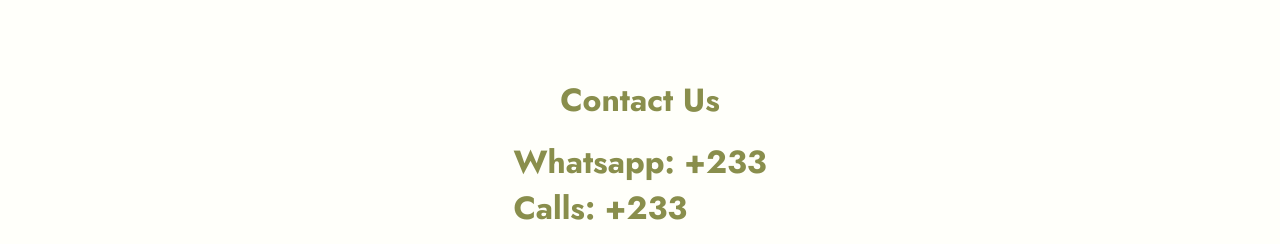
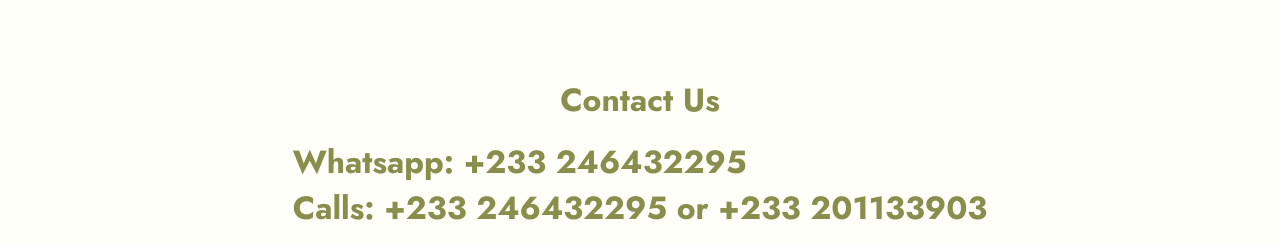
Before and after one commit to jibril04Afaa/fahdriss-farms, a plain HTML site: page index.html in a window 1280 px wide. Shown: the part 1416-1660 px from the top of the page. Drawn offline with Linux system fonts and the light colour scheme; grey boxes are pictures that could not be loaded.

Commit message:
added whatsapp and call numbers

```diff
--- a/index.html
+++ b/index.html
@@ -251,9 +251,9 @@
         <div class="contact-us">
             <div class="contact-us-container">
                 <h2>Contact Us</h2>
-                <h3>Whatsapp: +233
+                <h3>Whatsapp: +233 246432295
                     <br>
-                    Calls: +233
+                    Calls: +233 246432295 or +233 201133903
                 </h3>
                 <div class="map">
                     <iframe src="https://www.google.com/maps/embed?pb=!1m18!1m12!1m3!1d3970.0383329233664!2d-0.15776142546503194!3d5.707601732107555!2m3!1f0!2f0!3f0!3m2!1i1024!2i768!4f13.1!3m3!1m2!1s0xfdf9dbfa7b00405%3A0xbc992601de2dd806!2sMacroni%20Avenue%2C%20Adenta!5e0!3m2!1sen!2sgh!4v1718294919669!5m2!1sen!2sgh"
--- a/styles/main.scss
+++ b/styles/main.scss
@@ -230,11 +230,15 @@
 
                     // Catalog
                     a {
+
                         // border: 2px solid pink;
                         // display: flex;
                         // justify-content: space-between;
                         // align-items: center;
                         button {
+
+
+                            }
 
                             i {
                                 //border: 2px solid red;
@@ -331,7 +335,7 @@
             }
         }
     }
-}
+
 
 // contact us
 .contact-us {
```
Also changed, not shown: styles/main.css, 1 other file.
